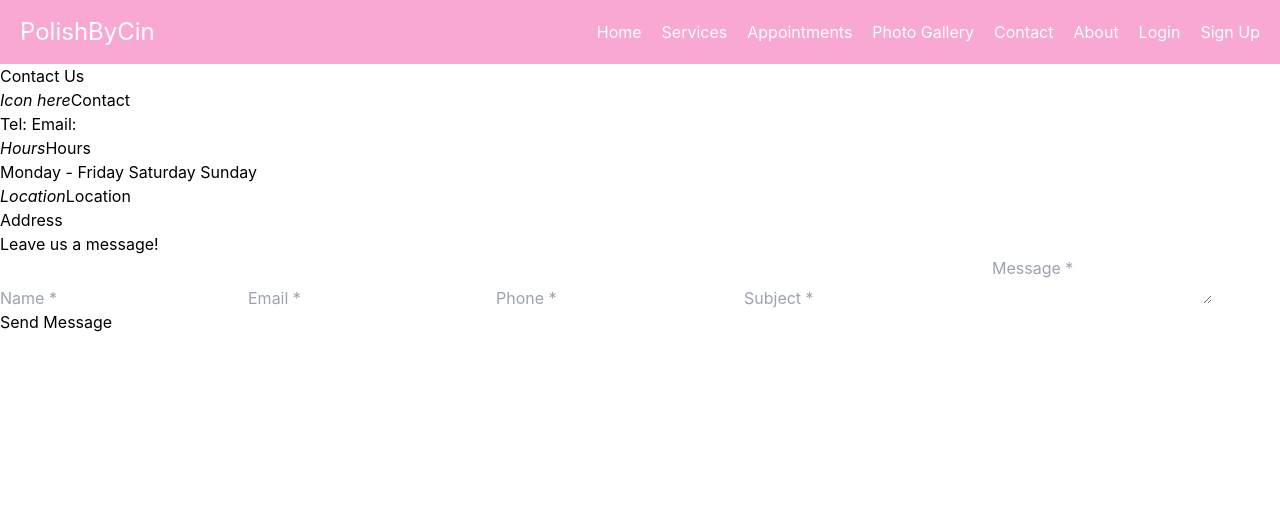
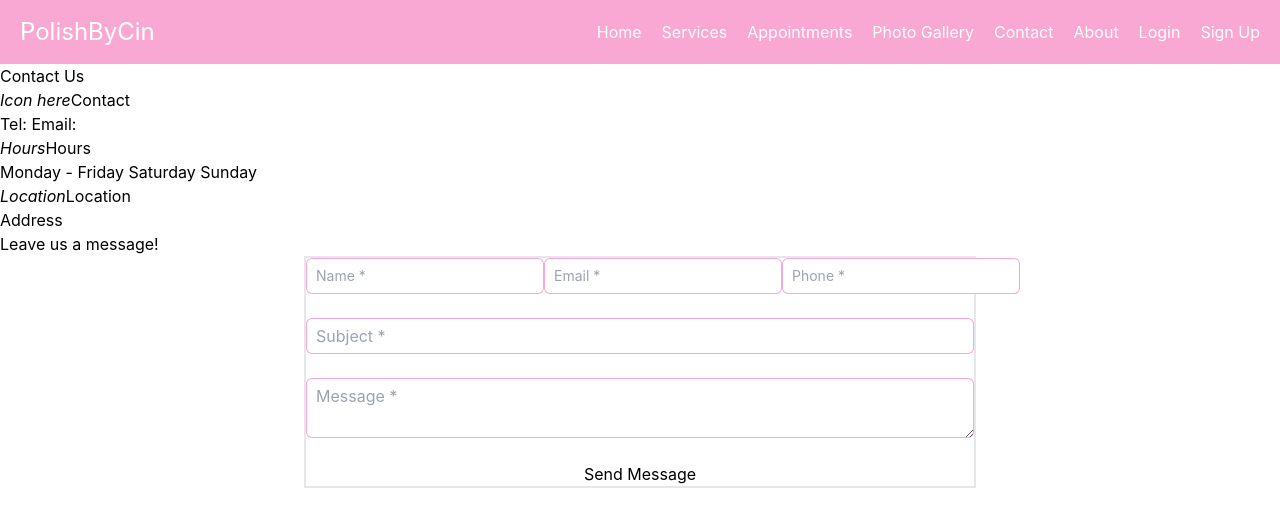
Before and after one commit to ryanpv/beauty-service-app, a React (Create React App) app in the folder client/: page /contact in a window 1280 px wide. Shown: the top 526 px of the page. Built offline with nearby package versions, Linux system fonts and the light colour scheme.

Commit message:
testing styling

```diff
--- a/client/src/components/contact-page.tsx
+++ b/client/src/components/contact-page.tsx
@@ -40,15 +40,33 @@ export default function ContactPage() {
 
       <h3>Leave us a message!</h3>
 
-      <form>
-        <input placeholder='Name *' />
-        <input placeholder='Email *' />
-        <input placeholder='Phone *' />
-        <input placeholder='Subject *' />
-        <textarea placeholder='Message *' />
+      <div className='sm:mx-auto sm:w-full sm:max-w-2xl border-solid border-2'>
+        <form>
+          <div className='flex flex-col space-y-6'>
+            <div className='flex justify-between flex-col sm:flex-row sm:max-w-sm items-center'>
+              <input placeholder='Name *'
+                className='py-1.5 px-2.5 border-0 rounded-md ring-1 ring-inset ring-pink-300 text-gray-900 sm:text-sm sm:leading-6'
+              />
+              <input placeholder='Email *'
+                className='py-1.5 px-2.5 border-0 rounded-md ring-1 ring-inset ring-pink-300 text-gray-900 sm:text-sm sm:leading-6'
+              />
+              <input placeholder='Phone *'
+                className='py-1.5 px-2.5 border-0 rounded-md ring-1 ring-inset ring-pink-300 text-gray-900 sm:text-sm sm:leading-6'
+              />
+            </div>
 
-        <button>Send Message</button>
-      </form>
+            <input placeholder='Subject *'
+              className='py-1.5 px-2.5 border-0 rounded-md ring-1 ring-inset ring-pink-300 text-gray-900 leading-6'
+            />
+            <textarea placeholder='Message *'
+              className='py-1.5 px-2.5 border-0 rounded-md ring-1 ring-inset ring-pink-300 text-gray-900 leading-6'
+            />
+
+            <button>Send Message</button>
+
+          </div>
+        </form>
+      </div>
     </div>
   )
 }
```
